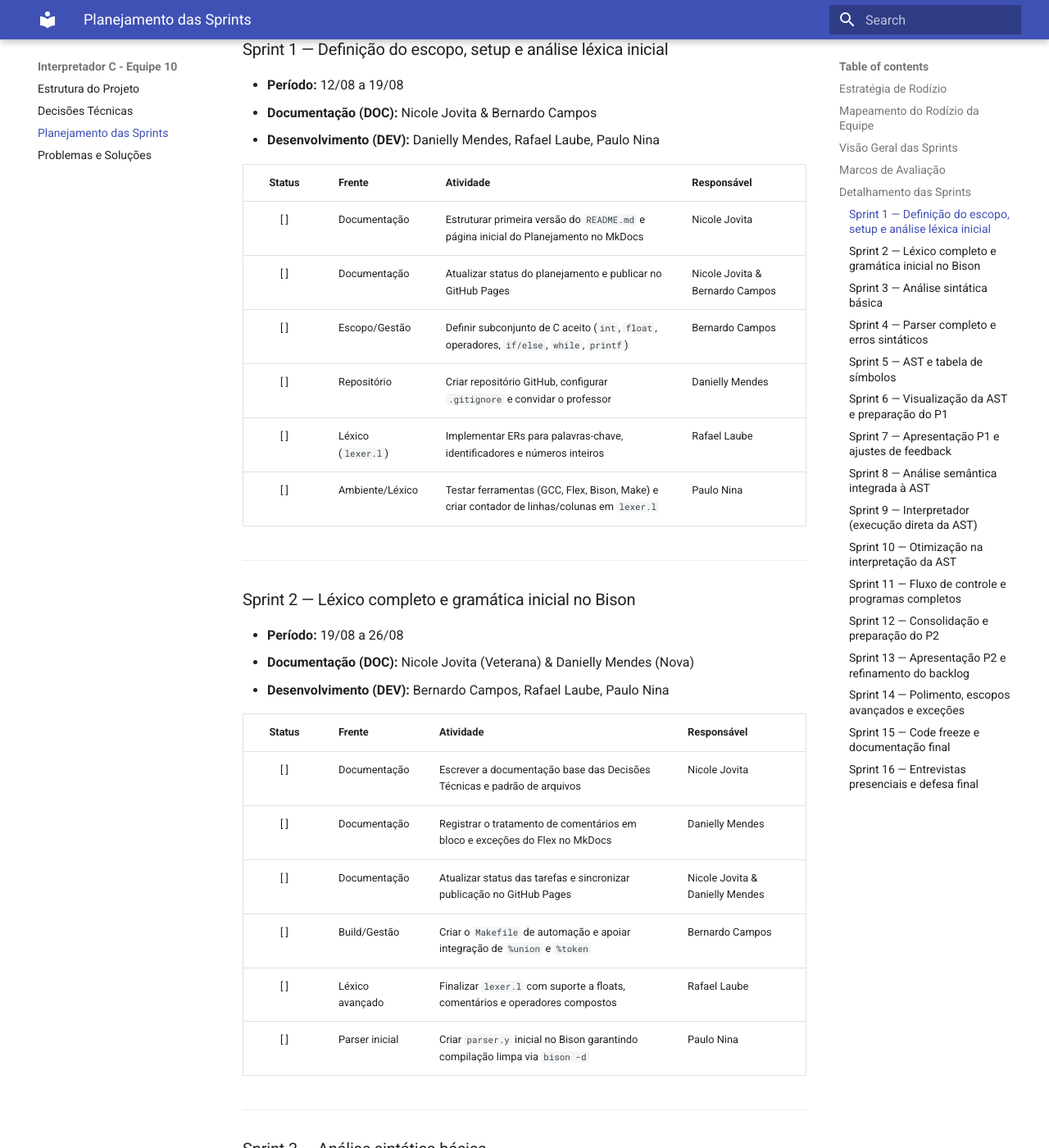
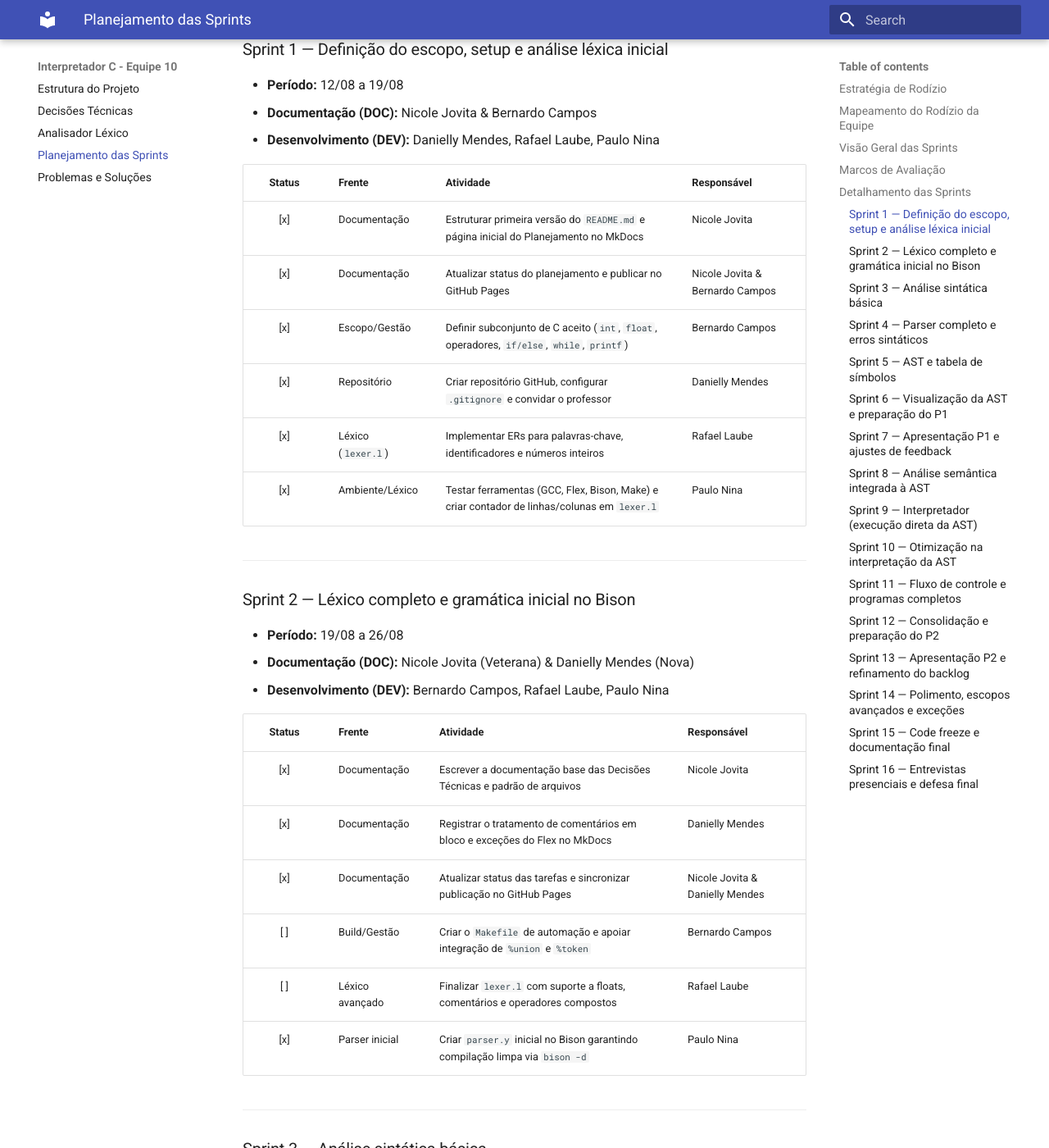
Before and after one commit to interpretador-c-unb/Compiladores1-equipe10, an MkDocs documentation site: the page built from documentos/planejamento-sprints.md, in a window 1280 px wide and 1400 px high, scrolled down 3558 px. Shown: the whole window at 82% size. Built offline with MkDocs 1.6.1 and Material for MkDocs 9.7.7, drawn with Linux system fonts in a browser that asks for light colours.

Commit message:
docs: adiciona documentação do lexer e atualiza planejamento (#11)

```diff
--- a/documentos/planejamento-sprints.md
+++ b/documentos/planejamento-sprints.md
@@ -88,12 +88,12 @@ Para garantir rastreabilidade, aprendizado contínuo e transferência de conheci
 
 | Status | Frente | Atividade | Responsável |
 |:------:|--------|-----------|-------------|
-| [ ] | Documentação | Estruturar primeira versão do `README.md` e página inicial do Planejamento no MkDocs | Nicole Jovita |
-| [ ] | Documentação | Atualizar status do planejamento e publicar no GitHub Pages | Nicole Jovita & Bernardo Campos |
-| [ ] | Escopo/Gestão | Definir subconjunto de C aceito (`int`, `float`, operadores, `if/else`, `while`, `printf`) | Bernardo Campos |
-| [ ] | Repositório | Criar repositório GitHub, configurar `.gitignore` e convidar o professor | Danielly Mendes |
-| [ ] | Léxico (`lexer.l`) | Implementar ERs para palavras-chave, identificadores e números inteiros | Rafael Laube |
-| [ ] | Ambiente/Léxico | Testar ferramentas (GCC, Flex, Bison, Make) e criar contador de linhas/colunas em `lexer.l` | Paulo Nina |
+| [x] | Documentação | Estruturar primeira versão do `README.md` e página inicial do Planejamento no MkDocs | Nicole Jovita |
+| [x] | Documentação | Atualizar status do planejamento e publicar no GitHub Pages | Nicole Jovita & Bernardo Campos |
+| [x] | Escopo/Gestão | Definir subconjunto de C aceito (`int`, `float`, operadores, `if/else`, `while`, `printf`) | Bernardo Campos |
+| [x] | Repositório | Criar repositório GitHub, configurar `.gitignore` e convidar o professor | Danielly Mendes |
+| [x] | Léxico (`lexer.l`) | Implementar ERs para palavras-chave, identificadores e números inteiros | Rafael Laube |
+| [x] | Ambiente/Léxico | Testar ferramentas (GCC, Flex, Bison, Make) e criar contador de linhas/colunas em `lexer.l` | Paulo Nina |
 
 ---
 
@@ -104,12 +104,12 @@ Para garantir rastreabilidade, aprendizado contínuo e transferência de conheci
 
 | Status | Frente | Atividade | Responsável |
 |:------:|--------|-----------|-------------|
-| [ ] | Documentação | Escrever a documentação base das Decisões Técnicas e padrão de arquivos | Nicole Jovita |
-| [ ] | Documentação | Registrar o tratamento de comentários em bloco e exceções do Flex no MkDocs | Danielly Mendes |
-| [ ] | Documentação | Atualizar status das tarefas e sincronizar publicação no GitHub Pages | Nicole Jovita & Danielly Mendes |
+| [x] | Documentação | Escrever a documentação base das Decisões Técnicas e padrão de arquivos | Nicole Jovita |
+| [x] | Documentação | Registrar o tratamento de comentários em bloco e exceções do Flex no MkDocs | Danielly Mendes |
+| [x] | Documentação | Atualizar status das tarefas e sincronizar publicação no GitHub Pages | Nicole Jovita & Danielly Mendes |
 | [ ] | Build/Gestão | Criar o `Makefile` de automação e apoiar integração de `%union` e `%token` | Bernardo Campos |
 | [ ] | Léxico avançado | Finalizar `lexer.l` com suporte a floats, comentários e operadores compostos | Rafael Laube |
-| [ ] | Parser inicial | Criar `parser.y` inicial no Bison garantindo compilação limpa via `bison -d` | Paulo Nina |
+| [x] | Parser inicial | Criar `parser.y` inicial no Bison garantindo compilação limpa via `bison -d` | Paulo Nina |
 
 ---
 
--- a/mkdocs.yml
+++ b/mkdocs.yml
@@ -25,5 +25,6 @@ markdown_extensions:
 nav:
   - Estrutura do Projeto: index.md
   - Decisões Técnicas: decisoes-tecnicas.md
+  - Analisador Léxico: analisador-lexico.md
   - Planejamento das Sprints: planejamento-sprints.md
   - Problemas e Soluções: problemas-e-solucoes.md
```
Also changed, not shown: documentos/analisador-lexico.md (added, +33 -0 lines), documentos/index.md (+1 -0 lines).
